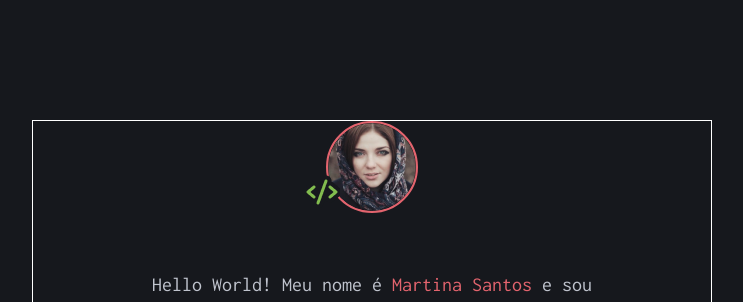
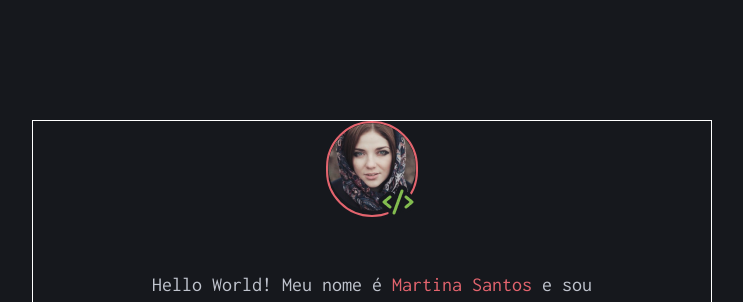
Before and after one commit to paulloroberto63/portfolio-dev, a plain HTML site: page index.html in a window 1280 px wide. Shown: the top 302 px of the page, without its empty margins (268-1011 px from the left). Drawn offline with Linux system fonts and the light colour scheme.

Commit message:
ajustando o vetor

```diff
--- a/header.css
+++ b/header.css
@@ -39,7 +39,7 @@ header {
 
 }
 
-header img:nth-child(1){
+.avatar {
    margin-bottom: 56px;
    border: 2px solid var(--red-color);
    border-radius: 999px;
@@ -47,9 +47,8 @@ header img:nth-child(1){
 
 }
 
-header img:nth-child(2){
+.vetor {
     position: absolute;
-    top: 175px;
-    left: 570px;
-
- }
+    left: 50px;
+    bottom: -8px;
+}
--- a/index.html
+++ b/index.html
@@ -15,7 +15,7 @@
         <header>
           <div class="avatar">
             <img src="/assets/images/Image (4).png" alt="Martina Santos"/>
-            <img src="assets/images/Vector.png" alt="Vetor">
+            <div class="vetor"><img src="assets/images/Vector.png" alt="Vetor"></div>
         </div>
          <h2>Hello World! Meu nome é <span>Martina Santos</span> e sou</h2>
           <h1>Desenvolvedora Fullstack</h1>
```
